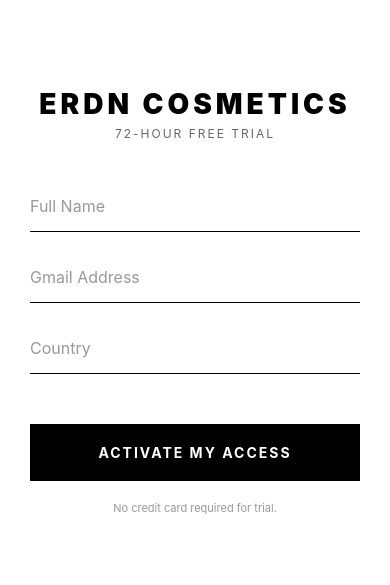
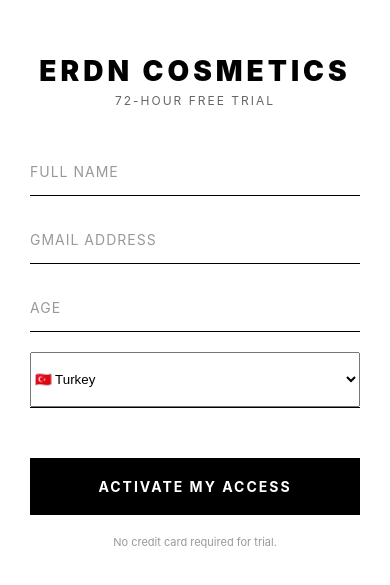
Before and after one commit to terdn/MVP, a React Native app: screen /Register in a window 390 px wide. Shown: the part 121-706 px from the top of the page. Built offline with nearby package versions, Linux system fonts and the light colour scheme.

Commit message:
CEO: Register Screen Update & Packages Installed

```diff
--- a/package.json
+++ b/package.json
@@ -11,6 +11,7 @@
   "dependencies": {
     "@google/generative-ai": "^0.21.0",
     "@react-native-async-storage/async-storage": "^2.2.0",
+    "@react-native-picker/picker": "2.11.1",
     "@react-navigation/native": "^6.1.9",
     "@react-navigation/stack": "^6.3.20",
     "axios": "^1.13.2",
--- a/screens/RegisterScreen.js
+++ b/screens/RegisterScreen.js
@@ -1,39 +1,65 @@
 import React, { useState } from 'react';
-import { View, Text, TextInput, TouchableOpacity, StyleSheet, Alert, SafeAreaView } from 'react-native';
-import axios from 'axios';
-// ⭐ Hafıza kaydı için gerekli kütüphane
+import { View, Text, TextInput, TouchableOpacity, StyleSheet, Alert, SafeAreaView, ActivityIndicator } from 'react-native';
+// ⭐ Yeni Paket: Ülke Seçimi İçin
+import { Picker } from '@react-native-picker/picker';
+// ⭐ Hafıza kaydı
 import AsyncStorage from '@react-native-async-storage/async-storage';
 
 export default function RegisterScreen({ navigation }) {
   const [formData, setFormData] = useState({
     fullName: '',
     email: '',
-    country: ''
+    age: '',     // Yaş eklendi (Tıbbi güvenlik için)
+    password: '123' // MVP için standart şifre
   });
 
-  const startTrial = async () => {
+  const [country, setCountry] = useState('Turkey'); // Varsayılan seçim
+  const [loading, setLoading] = useState(false);
+
+  // SENİN GÜNCEL RAILWAY ADRESİN
+  const API_URL = 'https://mvp-production-a77e.up.railway.app';
+
+  const handleRegister = async () => {
     // 1. Boş alan kontrolü
-    if (!formData.fullName || !formData.email || !formData.country) {
+    if (!formData.fullName || !formData.email || !formData.age) {
       Alert.alert("Missing Info", "Please fill all fields to activate your free trial.");
       return;
     }
 
+    setLoading(true);
+
     try {
-      // 2. Sunucuya kayıt isteği (URL'ini kendi Railway adresinle güncellemeyi unutma)
-      const response = await axios.post('https://mvp-production-a77e.up.railway.app/api/start-trial', formData);
+      // 2. Sunucuya kayıt isteği (/register endpoint'i server.js ile uyumlu)
+      const response = await fetch(`${API_URL}/register`, {
+        method: 'POST',
+        headers: { 'Content-Type': 'application/json' },
+        body: JSON.stringify({
+            fullName: formData.fullName,
+            email: formData.email.toLowerCase(),
+            password: formData.password,
+            country: country, // Seçilen ülke
+            age: formData.age
+        })
+      });
 
-      if (response.data.success) {
-        // 3. ⭐ KRİTİK: E-postayı telefon hafızasına kaydediyoruz (Kilit sistemi için)
-        await AsyncStorage.setItem('userEmail', formData.email);
+      const data = await response.json();
 
-        Alert.alert("Trial Activated", "Your 72-hour full access has started!");
+      if (response.ok) {
+        // 3. Hafızaya Kayıt (Auto-Login temeli)
+        await AsyncStorage.setItem('userEmail', formData.email.toLowerCase());
 
-        // 4. Deneme süresinde olduğu için Premium haklarıyla Welcome ekranına yönlendiriyoruz
-        navigation.navigate("Welcome", { premium: true, userEmail: formData.email });
+        // 4. Başarılı ise Analiz ekranına yönlendir (Akış: Kayıt -> Analiz -> Dashboard)
+        Alert.alert("Welcome CEO", "Your 72-hour access is active.", [
+            { text: "START ANALYSIS", onPress: () => navigation.replace('Analysis') }
+        ]);
+      } else {
+        Alert.alert("Registration Error", data.message || "Could not create account.");
       }
     } catch (error) {
       console.error(error);
-      Alert.alert("Connection Error", "Could not reach the server. Please try again.");
+      Alert.alert("Connection Error", "Could not reach the server.");
+    } finally {
+      setLoading(false);
     }
   };
 
@@ -41,34 +67,71 @@ export default function RegisterScreen({ navigation }) {
     <SafeAreaView style={styles.container}>
       <View style={styles.content}>
 
+        {/* TASARIM AYNEN KORUNDU */}
         <Text style={styles.brandTitle}>ERDN COSMETICS</Text>
         <Text style={styles.subtitle}>72-HOUR FREE TRIAL</Text>
 
         <View style={styles.inputContainer}>
+
+          {/* İSİM */}
           <TextInput
             style={styles.input}
-            placeholder="Full Name"
+            placeholder="FULL NAME"
             placeholderTextColor="#999"
             onChangeText={(txt) => setFormData({...formData, fullName: txt})}
           />
+
+          {/* EMAIL */}
           <TextInput
             style={styles.input}
-            placeholder="Gmail Address"
+            placeholder="GMAIL ADDRESS"
             placeholderTextColor="#999"
             keyboardType="email-address"
             autoCapitalize="none"
             onChangeText={(txt) => setFormData({...formData, email: txt})}
           />
+
+          {/* YAŞ (YENİ - GÖRÜNÜM AYNI) */}
           <TextInput
             style={styles.input}
-            placeholder="Country"
+            placeholder="AGE"
             placeholderTextColor="#999"
-            onChangeText={(txt) => setFormData({...formData, country: txt})}
+            keyboardType="numeric"
+            onChangeText={(txt) => setFormData({...formData, age: txt})}
           />
+
+          {/* ÜLKE SEÇİMİ (YENİ LİSTE - ESKİ GÖRÜNÜM) */}
+          <View style={styles.pickerContainer}>
+            <Picker
+              selectedValue={country}
+              onValueChange={(itemValue) => setCountry(itemValue)}
+              style={styles.picker}
+              dropdownIconColor="#000"
+            >
+              {/* GLOBAL PAZAR LİSTESİ */}
+              <Picker.Item label="🇹🇷 Turkey" value="Turkey" />
+              <Picker.Item label="🇺🇸 USA" value="USA" />
+              <Picker.Item label="🇩🇪 Germany" value="Germany" />
+              <Picker.Item label="🇬🇧 UK" value="UK" />
+              <Picker.Item label="🇷🇺 Russia" value="Russia" />
+              <Picker.Item label="🇧🇷 Brazil" value="Brazil" />
+              <Picker.Item label="🇰🇷 South Korea" value="South Korea" />
+              <Picker.Item label="🇦🇪 UAE" value="UAE" />
+              <Picker.Item label="🇫🇷 France" value="France" />
+              <Picker.Item label="🇮🇹 Italy" value="Italy" />
+              <Picker.Item label="🇨🇦 Canada" value="Canada" />
+              <Picker.Item label="🌍 Other" value="Other" />
+            </Picker>
+          </View>
+
         </View>
 
-        <TouchableOpacity style={styles.button} onPress={startTrial}>
-          <Text style={styles.buttonText}>ACTIVATE MY ACCESS</Text>
+        <TouchableOpacity style={styles.button} onPress={handleRegister} disabled={loading}>
+          {loading ? (
+            <ActivityIndicator color="#FFF" />
+          ) : (
+            <Text style={styles.buttonText}>ACTIVATE MY ACCESS</Text>
+          )}
         </TouchableOpacity>
 
         <Text style={styles.footerNote}>No credit card required for trial.</Text>
@@ -100,13 +163,28 @@ const styles = StyleSheet.create({
 
   inputContainer: { marginBottom: 30 },
 
+  // Input Stilleri (Eskisiyle Birebir Aynı)
   input: {
     borderBottomWidth: 1,
     borderColor: '#000',
     paddingVertical: 15,
     marginBottom: 20,
-    fontSize: 16,
-    color: '#000'
+    fontSize: 14, // Biraz daha şık durması için 16 yerine 14
+    color: '#000',
+    letterSpacing: 1
+  },
+
+  // Picker için özel stil (Input gibi görünmesi için)
+  pickerContainer: {
+    borderBottomWidth: 1,
+    borderColor: '#000',
+    marginBottom: 20,
+    justifyContent: 'center'
+  },
+  picker: {
+    height: 55,
+    width: '100%',
+    color: '#000',
   },
 
   button: {
```
Also changed, not shown: 1 other file (tests, documents, lock files or other folders).
